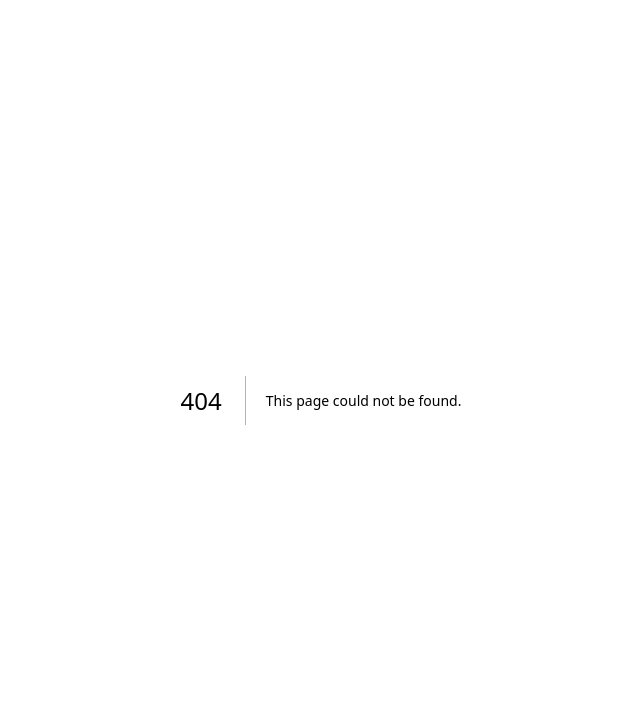
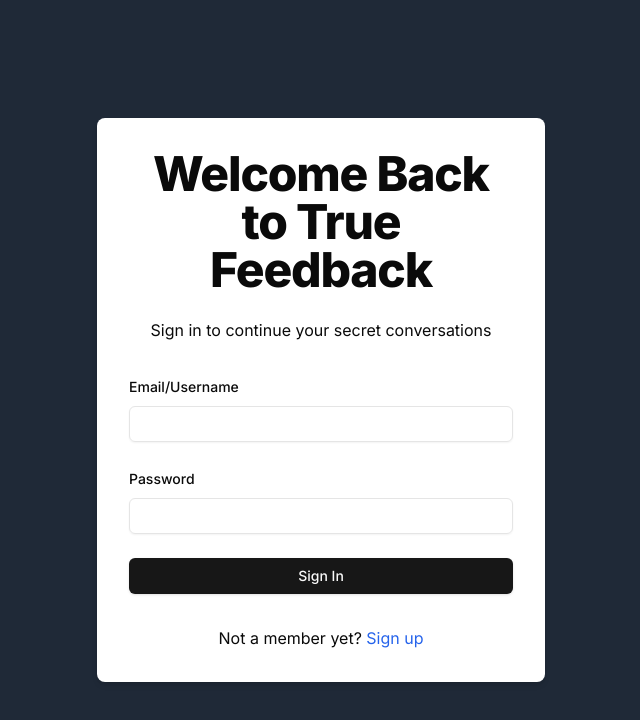
Before and after one commit to Tech-Soumyo/mystrymassage, a Next.js app: page /sign-in in a window 1280 px wide. Before the commit this address had no page. Shown: the top 720 px of the page, without its empty margins (319-959 px from the left). Built offline with nearby package versions, Linux system fonts and the light colour scheme.

Commit message:
sign-in page using Next Auth

```diff
--- /dev/null
+++ b/src/app/(auth)/sign-in/page.tsx
@@ -0,0 +1,119 @@
+"use client";
+import { zodResolver } from "@hookform/resolvers/zod";
+import { useForm } from "react-hook-form";
+import * as z from "zod";
+import React, { useEffect, useState } from "react";
+import Link from "next/link";
+import { useDebounceCallback } from "usehooks-ts";
+import { useToast } from "@/components/ui/use-toast";
+import { useRouter } from "next/navigation";
+import { signUpSchema } from "@/schema/signup.schema";
+import axios, { AxiosError } from "axios";
+import { ApiResponse } from "@/types/ApiResponse.type";
+import {
+  Form,
+  FormControl,
+  FormField,
+  FormItem,
+  FormLabel,
+  FormMessage,
+} from "@/components/ui/form";
+import { Input } from "@/components/ui/input";
+import { Button } from "@/components/ui/button";
+import { Loader2 } from "lucide-react";
+import { signInSchema } from "@/schema/signIn.schema";
+import { signIn } from "next-auth/react";
+import { Result } from "postcss";
+const page = () => {
+  // Toast and router instances
+  const { toast } = useToast();
+  const router = useRouter();
+
+  // Zod schema-based form using react-hook-form
+  const form = useForm<z.infer<typeof signInSchema>>({
+    resolver: zodResolver(signInSchema),
+    defaultValues: {
+      identifier: "",
+      password: "",
+    },
+  });
+
+  // Handle form submission
+  const onSubmit = async (data: z.infer<typeof signInSchema>) => {
+    const result = await signIn("credentials", {
+      redirect: false,
+      identifier: data.identifier,
+      password: data.password,
+    });
+    if (result?.error) {
+      if (result?.error == "CredentialsSignIn") {
+        toast({
+          title: "Login Failed",
+          description: "Incorrect username or password",
+          variant: "destructive",
+        });
+      } else {
+        toast({
+          title: "Error",
+          description: result.error,
+          variant: "destructive",
+        });
+      }
+    }
+    if (result?.url) {
+      router.replace("/dashboard");
+    }
+  };
+
+  return (
+    <div className="flex justify-center items-center min-h-screen bg-gray-800">
+      <div className="w-full max-w-md p-8 space-y-8 bg-white rounded-lg shadow-md">
+        <div className="text-center">
+          <h1 className="text-4xl font-extrabold tracking-tight lg:text-5xl mb-6">
+            Welcome Back to True Feedback
+          </h1>
+          <p className="mb-4">Sign in to continue your secret conversations</p>
+        </div>
+        <Form {...form}>
+          <form onSubmit={form.handleSubmit(onSubmit)} className="space-y-6">
+            <FormField
+              name="identifier"
+              control={form.control}
+              render={({ field }) => (
+                <FormItem>
+                  <FormLabel>Email/Username</FormLabel>
+                  <Input {...field} />
+                  <FormMessage />
+                </FormItem>
+              )}
+            />
+            <FormField
+              name="password"
+              control={form.control}
+              render={({ field }) => (
+                <FormItem>
+                  <FormLabel>Password</FormLabel>
+                  <Input type="password" {...field} />
+                  <FormMessage />
+                </FormItem>
+              )}
+            />
+            <Button className="w-full" type="submit">
+              Sign In
+            </Button>
+          </form>
+        </Form>
+        <div className="text-center mt-4">
+          <p>
+            Not a member yet?{" "}
+            <Link href="/sign-up" className="text-blue-600 hover:text-blue-800">
+              Sign up
+            </Link>
+          </p>
+        </div>
+      </div>
+    </div>
+  );
+};
+
+export default page;
```
